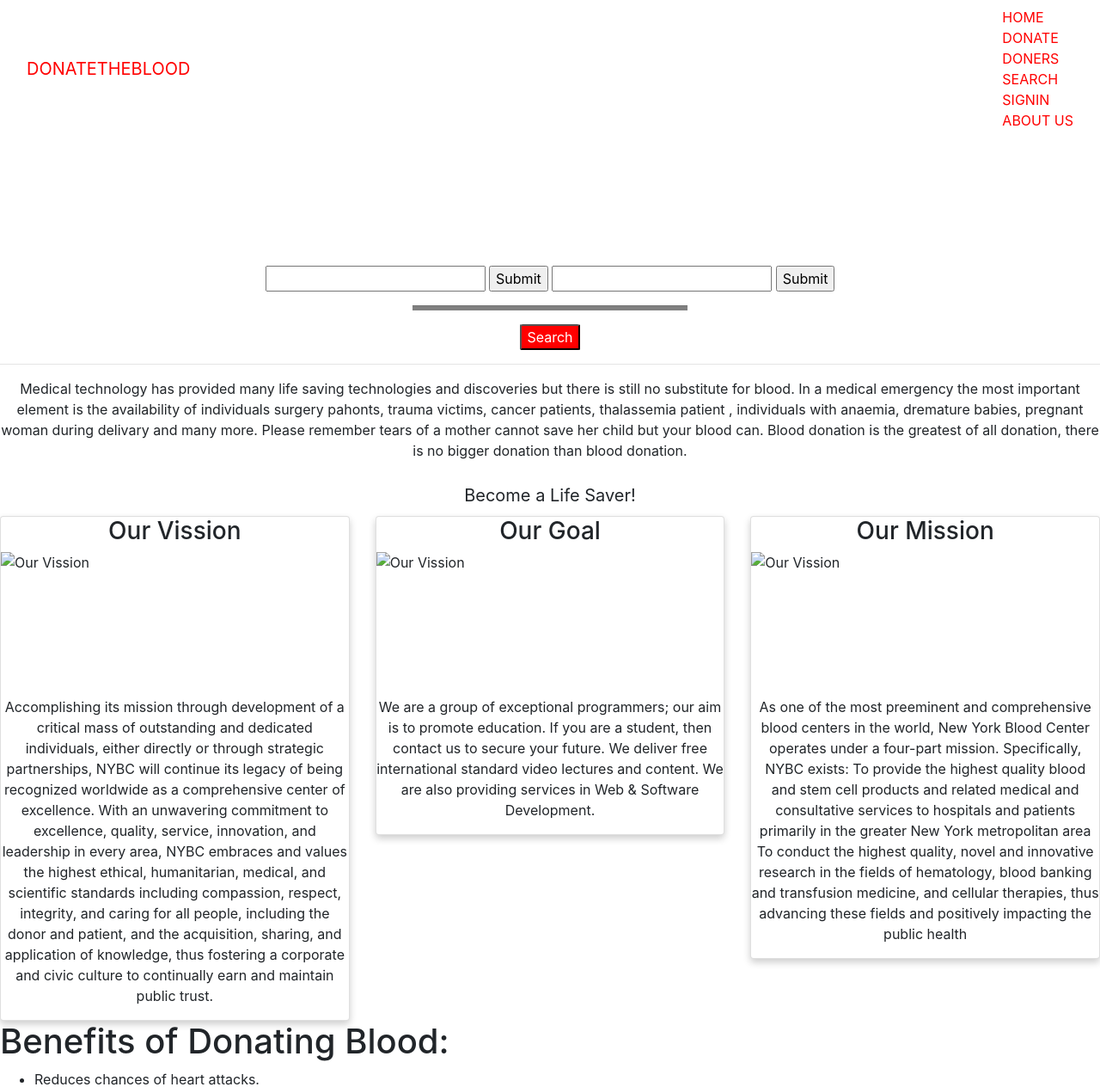
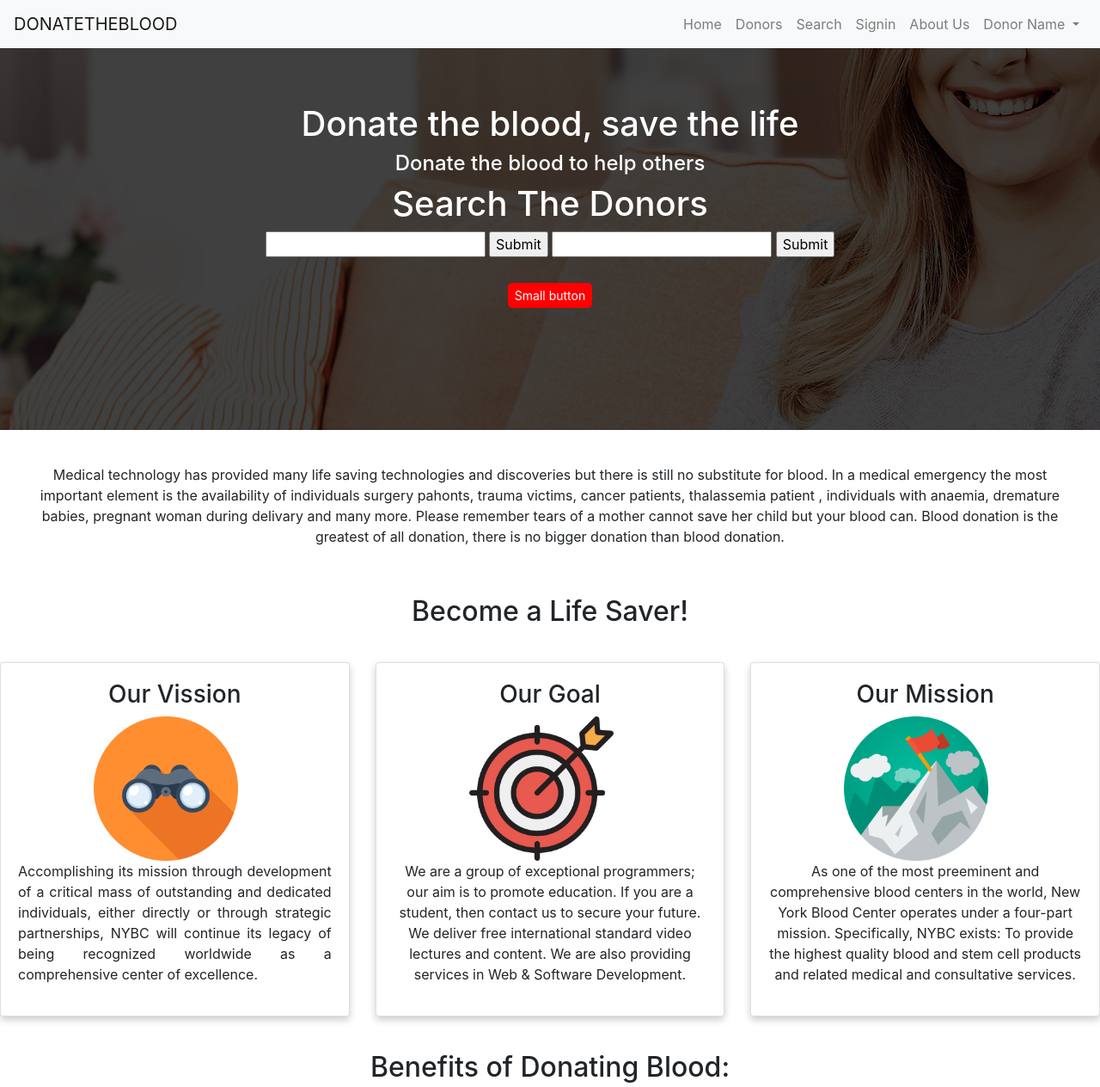
Before and after one commit to harshlohana/Webapp, a plain HTML site: page index.html in a window 1280 px wide. Shown: the top 1264 px of the page at 86% size. Drawn offline with nearby package versions, Linux system fonts and the light colour scheme; files that its build step writes are made by us from their sources; a script that the page names is missing.

Commit message:
Code rectified

```diff
--- /dev/null
+++ b/css/index.css
@@ -0,0 +1,76 @@
+.main{
+	padding: 30px;
+	display:block;
+	background:url("header.png") fixed center;
+	text-align:center;
+	color:white;
+	height: 500px;
+}
+
+.main .input{
+	margin-top: 90px;
+}
+
+.main .input .Search-button button{
+	background-color:red !important;
+	color:white;
+	text-decoration:none;
+	border:none;
+	border-radius: 5px;
+	margin:30px;
+}
+nav{
+
+	color:white;
+}
+
+nav a{
+	display:inline-block;
+	text-decoration:none;
+	color:red;
+}
+
+
+.card {
+  /* Add shadows to create the "card" effect */
+  box-shadow: 0 4px 8px 0 rgba(0,0,0,0.2);
+  transition: 0.3s;
+}
+
+/* On mouse-over, add a deeper shadow */
+.card:hover {
+  box-shadow: 0 8px 16px 0 rgba(0,0,0,0.2);
+}
+
+/* Add some padding inside the card container */
+.container {
+  padding: 2px 16px;
+}
+
+.headline{
+	margin:40px;
+	text-align: center;
+
+}
+
+.content{
+	margin:40px;
+}
+
+.features .row .col-4 .card{
+	padding:20px;
+}
+
+.features .row .col-4 .card img{
+margin-left:88px;
+
+}
+
+.Benefits{
+	margin:40px;
+
+}
+
+.Benefits h2{
+	text-align: center;
+}
--- a/index.css
+++ /dev/null
@@ -1,36 +0,0 @@
-main{
-	display:block;
-	background:url("image/donation.jpg") fixed center;
-	text-align:center;
-	color:white;
-}
-nav{
-
-	color:white;
-}
-
-nav a{
-	display:inline-block;
-	text-decoration:none;
-	color:red;
-}
-button.search{
-	color:white;
-	background-color:red;
-	border-radius:5%;
-}
-.card {
-  /* Add shadows to create the "card" effect */
-  box-shadow: 0 4px 8px 0 rgba(0,0,0,0.2);
-  transition: 0.3s;
-}
-
-/* On mouse-over, add a deeper shadow */
-.card:hover {
-  box-shadow: 0 8px 16px 0 rgba(0,0,0,0.2);
-}
-
-/* Add some padding inside the card container */
-.container {
-  padding: 2px 16px;
-}
--- a/index.html
+++ b/index.html
@@ -5,10 +5,10 @@
 		<meta http-equiv="X-UA-Compatible" content="ie=edge">
 		<link rel="stylesheet" href="https://stackpath.bootstrapcdn.com/bootstrap/4.4.1/css/bootstrap.min.css">
 		<link rel="stylesheet" href=https://stackpath.bootstrapcdn.com/font-awesome/4.7.0/css/font-awesome.min.css">
+		<link rel="stylesheet" href="./css/index.css" />
 
 		<title>Donate The Blood</title>
 		<link rel="icon" type="image/png" href="image/logo.png">
-		<link rel="stylesheet" href="css/index.css">
 		<!-- <!-- CSS only -->
 		<!-- <link rel="stylesheet" href="https://stackpath.bootstrapcdn.com/bootstrap/4.5.0/css/bootstrap.min.css" integrity="sha384-9aIt2nRpC12Uk9gS9baDl411NQApFmC26EwAOH8WgZl5MYYxFfc+NcPb1dKGj7Sk" crossorigin="anonymous"> -->
 		<!-- <!-- JS, Popper.js, and jQuery -->
@@ -20,26 +20,73 @@
 
 	<body>
 
-	<nav class="navbar navbar">
-		<div class="container-fluid">
-		<div class="navbar-header">
-			<a class="navbar-brand" href="#">DONATETHEBLOOD</a>
-		</div>
-		 <!-- <h2>DONATETHEBLOOD</h2> add link to this page for donate the blood -->
-		<ul class="nav navbar-nav navbar-right">
-			<li><a href="#home">HOME</a></li>
-			<li><a href="#donate">DONATE</a></li>
-			<li><a href="#doners">DONERS</a></li>
-			<li><a href="#search">SEARCH</a></li>
-			<li><a href="#sigin">SIGNIN</a></li>
-			<li><a href="#aboutus">ABOUT US</a></li>
-		</ul>
-		</div>
-	</nav>
-	<main>
+<!-- navbar code -->
+		<nav id="mainNav" class="navbar fixed-top navbar-default navbar-expand-lg navbar-light bg-light">
+  <a class="navbar-brand" href="./index.php">DONATETHEBLOOD</a>
+
+  <button class="navbar-toggler" type="button" data-toggle="collapse" data-target="#navbarTogglerDemo02" aria-controls="navbarTogglerDemo02" aria-expanded="false" aria-label="Toggle navigation">
+    <span class="navbar-toggler-icon"></span>
+  </button>
+
+  <div class="collapse navbar-collapse" id="navbarTogglerDemo02">
+
+    <ul class="navbar-nav mr-auto mt-2 mt-lg-0">
+
+    </ul>
+
+    <ul class="navbar-nav form-inline my-2 my-lg-0">
+
+      <li class="nav-item">
+        <a class="nav-link" href="index.php">Home</a>
+      </li>
+
+      <li class="nav-item">
+        <a class="nav-link" href="donor.php">Donors</a>
+      </li>
+
+      <li class="nav-item">
+        <a class="nav-link" href="search.php">Search</a>
+      </li>
+
+      <li class="nav-item">
+        <a class="nav-link" href="signin.php">Signin</a>
+      </li>
+
+      <li class="nav-item">
+        <a class="nav-link" href="about.php">About Us</a>
+      </li>
+      <li class="nav-item dropdown">
+        <a class="nav-link dropdown-toggle" href="#" id="navbarDropdownMenuLink" role="button" data-toggle="dropdown" aria-haspopup="true" aria-expanded="false">
+          Donor Name<!-- Donor Name -->
+        </a>
+        <div class="dropdown-menu" aria-labelledby="navbarDropdownMenuLink">
+
+          <a class="dropdown-item" href="user/index.php"><i class="fa fa-user" aria-hidden="true"></i>Profile</a>
+
+          <a class="dropdown-item" href="user/update.php"><i class="fa fa-edit" aria-hidden="true"></i>
+Update Profile</a>
+
+          <a class="dropdown-item" href="#">
+          <i class="fa fa-arrow-circle-left" aria-hidden="true"></i>
+
+Logout</a>
+          </div>
+      </li>
+
+
+    </ul>
+  </div>
+</nav>
+<!-- navbar code end-->
+
+
+<!--main component -->
+	<div class="main">
+		<div class="input">
 		<h1>Donate the blood, save the life</h1>
 		<h4>Donate the blood to help others</h4>
 		<h1>Search The Donors</h1>
+
 
 		<input list="location" name="availblood" id="availblood">
 			<datalist id="location">
@@ -61,59 +108,69 @@
 				<option value="AB-">
 			</datalist>
 		 <input type="submit">
-		<hr style="height:5px;width:25%;color:gray;background-color:gray">
+<div class="Search-button">
+<button type="button" class="btn btn-primary btn-sm">Small button</button>
+</div>
+</div>
+</div>
 
 
-		<button type="button" class="search">Search</button>
-	</main>
+		<div class="content">
 		<div class="row">
 			<div class="col-md-12">
-				<hr class="white-bar">
+
 						<p class="text-center pera-text">
 							Medical technology has provided many life saving technologies and discoveries but there is still no substitute for blood. In  a  medical emergency the most important element is the availability of individuals surgery pahonts, trauma victims, cancer patients, thalassemia patient , individuals with anaemia, dremature babies, pregnant woman during delivary and many  more. Please remember tears of a mother cannot save her child but your blood can. Blood donation is the greatest of all donation, there is no bigger donation than blood donation.
 						</p>
-						<div style="text-align:center">
-							<a href="#" class="btn btn-default btn-lg ">Become a Life Saver!</a>
-						</div>
 			</div>
 		</div>
+	</div>
 
+		<div class="headline">
+		<h2>Become a Life Saver!</h2>
+		</div>
+
+
+			<div class="features">
 			<div class="row">
-    				<div class="col">
+    				<div class="col-4">
     					<div class="card">
-     						<h3 class="text-center red">Our Vission</h3>
-								<img src="img/binoculars.png" alt="Our Vission" class="img img-responsive" width="168" height="168">
-								<p class="text-center">
-									Accomplishing its mission through development of a critical mass of outstanding and dedicated individuals, either directly or through strategic partnerships, NYBC will continue its legacy of being recognized worldwide as a comprehensive center of excellence. With an unwavering commitment to excellence, quality, service, innovation, and leadership in every area, NYBC embraces and values the highest ethical, humanitarian, medical, and scientific standards including compassion, respect, integrity, and caring for all people, including the donor and patient, and the acquisition, sharing, and application of knowledge, thus fostering a corporate and civic culture to continually earn and maintain public trust.
+     						<h3 class="text-center">Our Vission</h3>
+								<img src="./Assets/img/binoculars.png" style="text-align:center" alt="Our Vission" class="img img-responsive" width="168" height="168">
+								<p style="text-align:justify">
+									Accomplishing its mission through development of a critical mass of outstanding and dedicated individuals, either directly or through strategic partnerships, NYBC will continue its legacy of being recognized worldwide as a comprehensive center of excellence.
 								</p>
 						</div>
     				</div>
 
-    				<div class="col">
+    				<div class="col-4">
     					<div class="card">
       							<h3 class="text-center red">Our Goal</h3>
-								<img src="img/target.png" alt="Our Vission" class="img img-responsive" width="168" height="168">
+								<img src="./Assets/img/target.png" alt="Our Vission" class="img img-responsive" width="168" height="168">
 								<p class="text-center">
 									We are a group of exceptional programmers; our aim is to promote education. If you are a student, then contact us to secure your future. We deliver free international standard video lectures and content. We are also providing services in Web & Software Development.
 								</p>
 						</div>
     				</div>
 
-    				<div class="col">
+    				<div class="col-4">
     					<div class="card">
       						<h3 class="text-center red">Our Mission</h3>
-								<img src="img/goal.png" alt="Our Vission" class="img img-responsive" width="168" height="168">
+								<img src="./Assets/img/goal.png" alt="Our Vission" class="img img-responsive" width="168" height="168">
 								<p class="text-center">
 									As one of the most preeminent and comprehensive blood centers in the world, New York Blood Center operates under a four-part mission. Specifically, NYBC exists:
 
-									To provide the highest quality blood and stem cell products and related medical and consultative services to hospitals and patients primarily in the greater New York metropolitan area
-									To conduct the highest quality, novel and innovative research in the fields of hematology, blood banking and transfusion medicine, and cellular therapies, thus advancing these fields and positively impacting the public health
+									To provide the highest quality blood and stem cell products and related medical and consultative services.
+
 								</p>
 							</div>
    			 		</div>
  			</div>
+		</div>
 
-		<h1>Benefits of Donating Blood:</h1>
+<div class="Benefits">
+
+		<h2>Benefits of Donating Blood:</h2>
 		<ul>
 			<li>Reduces chances of heart attacks.</li>
 			<li>Enhances production of new blood cells.</li>
@@ -130,6 +187,24 @@
 			<li>It’s a free health checkup.</li>
 			<li>It give you joy when to save somebody’s life and you feel contended.</li>
 		</ul>
+
+	</div>
+
+
+
+
+	<!-- Footer -->
+	<footer class="page-footer font-small blue">
+
+	  <!-- Copyright -->
+	  <div class="footer-copyright text-center py-3">© 2020 Copyright:
+	    <a href="#">DONATETHEBLOOD</a>
+	  </div>
+	  <!-- Copyright -->
+
+	</footer>
+	<!-- Footer -->
+
 	<body>
 
 <script src="https://kit.fontawesome.com/763492e1eb.js"></script>
```
Also changed, not shown: Assets/img/binoculars.png (added), Assets/img/goal.png (added), Assets/img/header.png (added), Assets/img/target.png (added), css/header.png (added).
